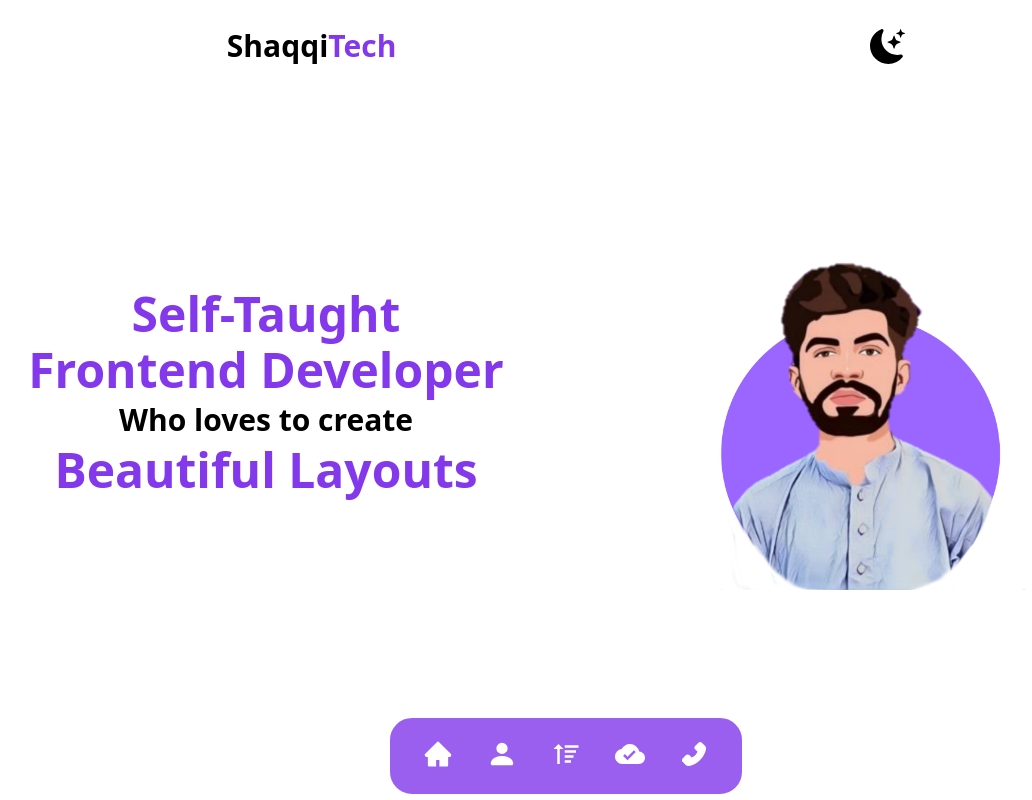
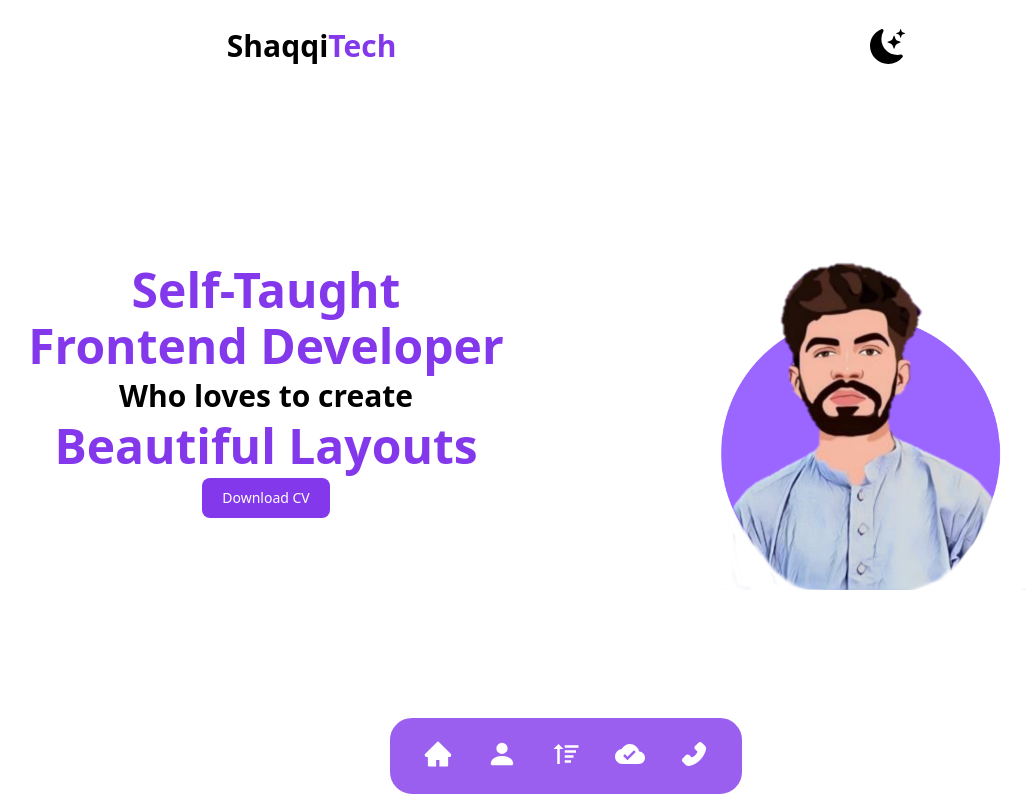
Before and after one commit to shaqqitech/portfolio, a React (Vite) app: page / in a window 1280 px wide. Shown: the top 800 px of the page, without its empty margins (74-1106 px from the left). Built offline with nearby package versions, Linux system fonts and the light colour scheme.

Commit message:
added CV Download button

```diff
--- a/src/components/Home.jsx
+++ b/src/components/Home.jsx
@@ -1,5 +1,5 @@
 import ProfilePic from "../assets/images/mainPic.png";
-
+import CV from "../assets/Shafaqatcv.pdf"
 
 export default function Home() {
 
@@ -25,6 +25,7 @@ export default function Home() {
             <h1 className="text-3xl md:text-4xl lg:text-5xl font-bold text-[#8338ec]">
               Beautiful Layouts
             </h1>
+            <a href={CV} className="focus:outline-none text-white bg-[#8338ec] hover:bg-purple-800 focus:ring-4 focus:ring-purple-300 font-medium rounded-lg text-sm px-5 py-2.5 mb-2 dark:bg-purple-600 dark:hover:bg-purple-700 dark:focus:ring-purple-900" download={true}>Download CV</a>
           </div>
           <div className=" pt-16 flex justify-center items-center mb-48 md:h-[70vh]"  data-aos="fade-down"  data-aos-duration="600">
             <img
```
Also changed, not shown: 1 other file (tests, documents, lock files or other folders).
